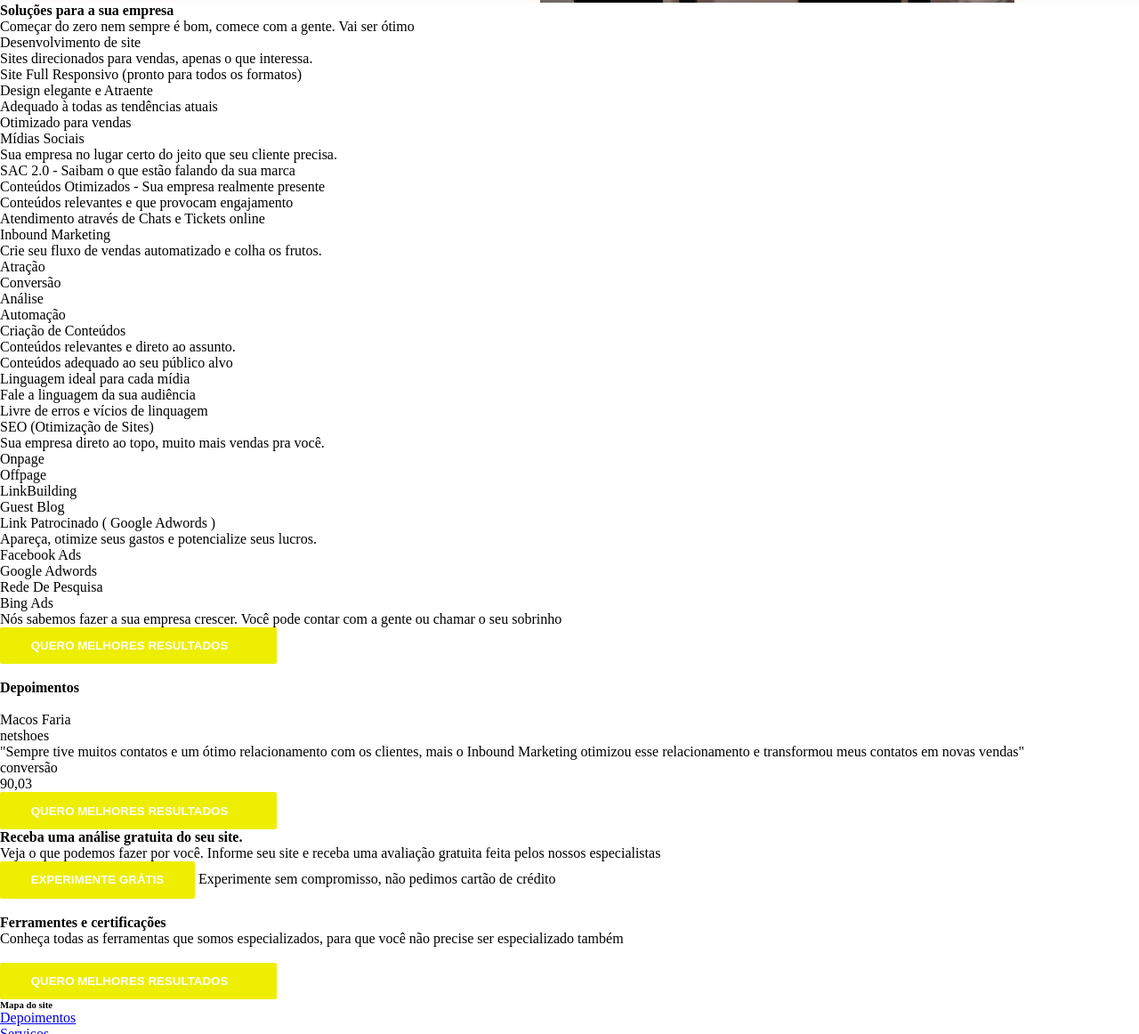
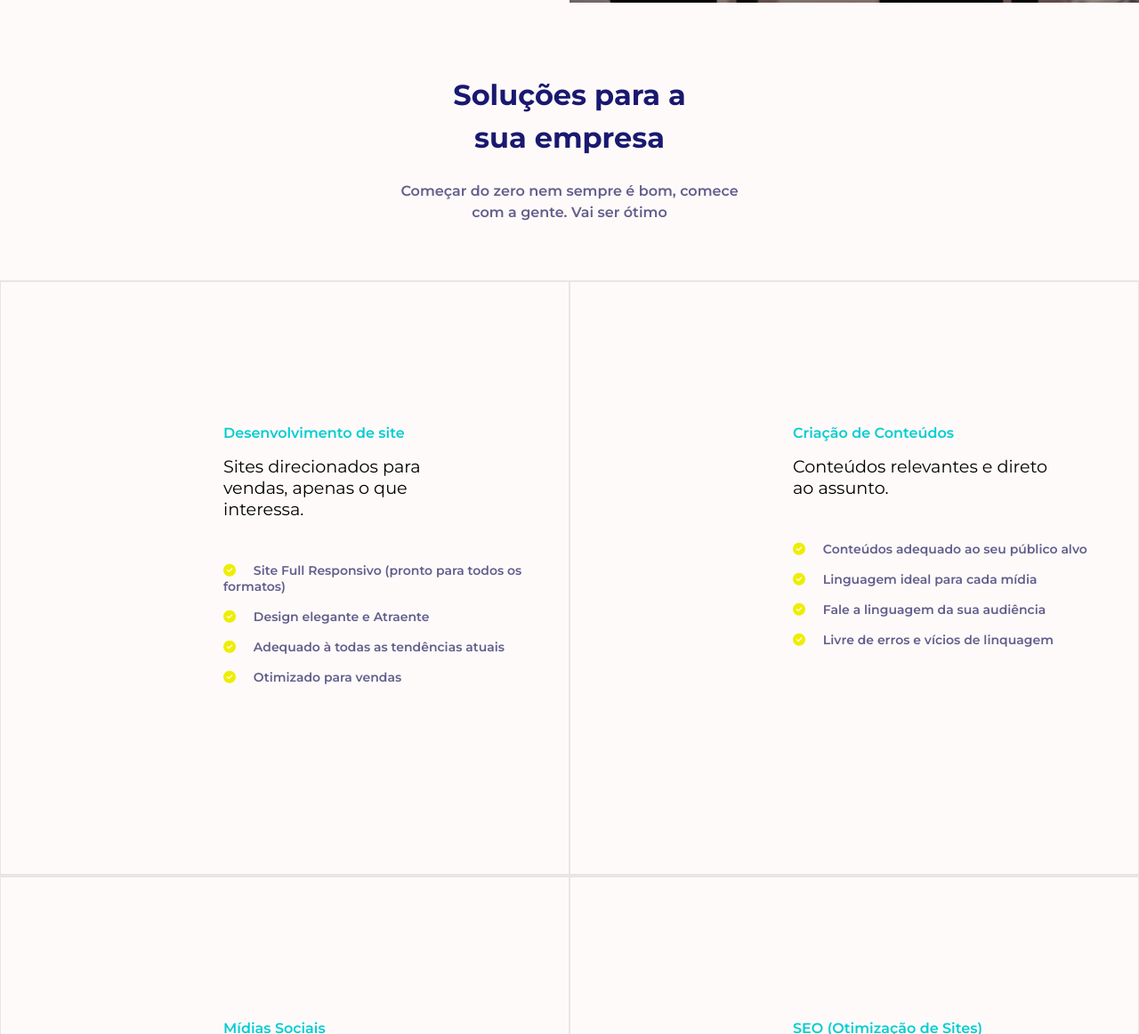
Before and after one commit to VitorPradodeSantana/LandingPage, a plain HTML site: page index.html in a window 1280 px wide. Shown: the part 1638-2800 px from the top of the page at 89% size. Drawn offline with Linux system fonts and the light colour scheme.

Commit message:
Feito o estilo da área de serviços, o estilo da área de teste

```diff
--- a/index.html
+++ b/index.html
@@ -1,16 +1,15 @@
 <!DOCTYPE html>
 <html lang="pt-br">
+
 <head>
   <meta charset="UTF-8" />
   <meta http-equiv="X-UA-Compatible" content="IE=edge" />
   <meta name="viewport" content="width=device-width, initial-scale=1.0" />
   <title>zerolab</title>
   <link rel="stylesheet" href="style.css" />
-    <script
-      src="https://kit.fontawesome.com/82af083c5d.js"
-      crossorigin="anonymous"
-    ></script>
+  <script src="https://kit.fontawesome.com/82af083c5d.js" crossorigin="anonymous"></script>
 </head>
+
 <body>
   <header class="cabecalho">
     <div class="container">
@@ -63,7 +62,7 @@
   </main>
 
   <section id="video">
-      <div class="container">
+
     <div class="descricao-video">
       <a href="#">
         <i class="fa-solid fa-video"></i>
@@ -80,160 +79,177 @@
       </button>
     </div>
 
+
     <div class="video">
-          <img src="img/home-de-negocios.jpg" alt="imagem-homem-de-negocios" />
+      <div>
+        <img src="img/playVideo.png" alt="play-do-video">
       </div>
+      <img src="img/homem-de-negocios.jpg" alt="imagem-homem-de-negocios" />
     </div>
+
   </section>
 
   <section id="solucoes">
+    <div class="container">
+
+
+      <header>
         <h4>Soluções para a sua empresa</h4>
 
-      <span
-        >Começar do zero nem sempre é bom, comece com a gente. Vai ser
-        ótimo</span
-      >
+        <div>
+        <span>Começar do zero nem sempre é bom, comece com a gente. Vai ser
+          ótimo</span>
+        </div>
+      </header>
+
+    </div>
 
       <!-- LADO ESQUERDO -->
 
-      <div>
+      <section class="solucoes-container">
+
+      <div class="row-1">
         <p>Desenvolvimento de site</p>
         <p>Sites direcionados para vendas, apenas o que interessa.</p>
         <ul>
           <li>
-            <i></i>
+            <i class="fa-sharp fa-solid fa-circle-check"></i>
             Site Full Responsivo (pronto para todos os formatos)
           </li>
           <li>
-            <i></i>
+            <i class="fa-sharp fa-solid fa-circle-check"></i>
             Design elegante e Atraente
           </li>
           <li>
-            <i></i>
+            <i class="fa-sharp fa-solid fa-circle-check"></i>
             Adequado à todas as tendências atuais
           </li>
           <li>
-            <i></i>
+            <i class="fa-sharp fa-solid fa-circle-check"></i>
             Otimizado para vendas
           </li>
         </ul>
       </div>
 
-      <div>
+      <div class="row-2">
         <p>Mídias Sociais</p>
         <p>Sua empresa no lugar certo do jeito que seu cliente precisa.</p>
         <ul>
           <li>
-            <i></i>
+            <i class="fa-sharp fa-solid fa-circle-check"></i>
             SAC 2.0 - Saibam o que estão falando da sua marca
           </li>
           <li>
-            <i></i>
+            <i class="fa-sharp fa-solid fa-circle-check"></i>
             Conteúdos Otimizados - Sua empresa realmente presente
           </li>
           <li>
-            <i></i>
+            <i class="fa-sharp fa-solid fa-circle-check"></i>
             Conteúdos relevantes e que provocam engajamento
           </li>
           <li>
-            <i></i>
+            <i class="fa-sharp fa-solid fa-circle-check"></i>
             Atendimento através de Chats e Tickets online
           </li>
         </ul>
       </div>
 
-      <div>
+      <div class="row-3">
         <p>Inbound Marketing</p>
         <p>Crie seu fluxo de vendas automatizado e colha os frutos.</p>
         <ul>
           <li>
-            <i></i>
+            <i class="fa-sharp fa-solid fa-circle-check"></i>
             Atração
           </li>
           <li>
-            <i></i>
+            <i class="fa-sharp fa-solid fa-circle-check"></i>
             Conversão
           </li>
           <li>
-            <i></i>
+            <i class="fa-sharp fa-solid fa-circle-check"></i>
             Análise
           </li>
           <li>
-            <i></i>
+            <i class="fa-sharp fa-solid fa-circle-check"></i>
             Automação
           </li>
         </ul>
       </div>
 
+
       <!-- LADO DIREITO -->
-      <div>
+      <div class="row-4">
         <p>Criação de Conteúdos</p>
         <p>Conteúdos relevantes e direto ao assunto.</p>
         <ul>
           <li>
-            <i></i>
+            <i class="fa-sharp fa-solid fa-circle-check"></i>
             Conteúdos adequado ao seu público alvo
           </li>
           <li>
-            <i></i>
+            <i class="fa-sharp fa-solid fa-circle-check"></i>
             Linguagem ideal para cada mídia
           </li>
           <li>
-            <i></i>
+            <i class="fa-sharp fa-solid fa-circle-check"></i>
             Fale a linguagem da sua audiência
           </li>
           <li>
-            <i></i>
+            <i class="fa-sharp fa-solid fa-circle-check"></i>
             Livre de erros e vícios de linquagem
           </li>
         </ul>
       </div>
 
-      <div>
+      <div class="row-5">
         <p>SEO (Otimização de Sites)</p>
         <p>Sua empresa direto ao topo, muito mais vendas pra você.</p>
         <ul>
           <li>
-            <i></i>
+            <i class="fa-sharp fa-solid fa-circle-check"></i>
             Onpage
           </li>
           <li>
-            <i></i>
+            <i class="fa-sharp fa-solid fa-circle-check"></i>
             Offpage
           </li>
           <li>
-            <i></i>
+            <i class="fa-sharp fa-solid fa-circle-check"></i>
             LinkBuilding
           </li>
           <li>
-            <i></i>
+            <i class="fa-sharp fa-solid fa-circle-check"></i>
             Guest Blog
           </li>
         </ul>
       </div>
 
-      <div>
+      <div class="row-6">
         <p>Link Patrocinado ( Google Adwords )</p>
         <p>Apareça, otimize seus gastos e potencialize seus lucros.</p>
         <ul>
           <li>
-            <i></i>
+            <i class="fa-sharp fa-solid fa-circle-check"></i>
             Facebook Ads
           </li>
           <li>
-            <i></i>
+            <i class="fa-sharp fa-solid fa-circle-check"></i>
             Google Adwords
           </li>
           <li>
-            <i></i>
+            <i class="fa-sharp fa-solid fa-circle-check"></i>
             Rede De Pesquisa
           </li>
           <li>
-            <i></i>
+            <i class="fa-sharp fa-solid fa-circle-check"></i>
             Bing Ads
           </li>
         </ul>
       </div>
+    </div>
+</section>
+
   </section>
 
   <section id="resultados">
@@ -242,32 +258,48 @@
         <span>Nós sabemos fazer a sua empresa crescer.</span> Você pode contar
         com a gente ou chamar o seu sobrinho
       </p>
-        <button>quero melhores resultados <i></i></button>
+      <button>quero melhores resultados <i class="fa-solid fa-arrow-right"></i></button>
     </div>
     <div>
-        <img src="" alt="" />
+      <img src="img/Group 4.png" alt="" />
     </div>
   </section>
 
   <section id="depoimentos">
+
     <h4>Depoimentos</h4>
 
     <div>
       <img src="" alt="" />
-        <p>Macos Faria</p>
+      <p class="nome-depoimento">Macos Faria</p>
       <span>netshoes</span>
 
-        <p>
+      <p class="texto-depoimento">
         "Sempre tive muitos contatos e um ótimo relacionamento com os
         clientes, mais o Inbound Marketing otimizou esse relacionamento e
         transformou meus contatos em novas vendas"
       </p>
-
+      <div class="indicadores">
       <div>
         <p>conversão</p>
         <div>
-            <i></i>
+          <i class="fa-sharp fa-solid fa-arrow-up"></i>
           <p>90,03</p>
+        </div>
+      </div>
+      <div>
+        <p>mais indicações</p>
+        <div>
+          <i class="fa-sharp fa-solid fa-arrow-up"></i>
+          <p>90,03</p>
+        </div>
+      </div>
+      <div>
+        <p>crescimento</p>
+        <div>
+          <i class="fa-sharp fa-solid fa-arrow-up"></i>
+          <p>90,03</p>
+        </div>
       </div>
     </div>
     </div>
@@ -360,4 +392,5 @@
     </div>
   </footer>
 </body>
+
 </html>
--- a/style.css
+++ b/style.css
@@ -3,7 +3,12 @@
 :root {
   --cor-principal: #1e90ff;
   --amarelo-botao: #eeee00;
-  --azul-texto: #19197077;
+  --azul-texto: #0101489f;
+  --azul-titulo: #191970;
+  --cor-fundo: #fffafa;
+  --titulo-servicos: #00ced1;
+  --cor-linha-grid: #cdc9c971;
+  --background-teste-gratis: #00bfff;
 }
 
 * {
@@ -30,7 +35,7 @@ button {
   font-size: 'Montserrat', sans-serif;
   font-weight: 600;
 
-  padding: 1em 2.6em;
+  padding: 1em 2em 1em 2.6em;
   cursor: pointer;
 }
 
@@ -134,17 +139,18 @@ button > i {
 
 /* ------------------------------------------- PRINCIPAL ------------------------------------------- */
 #video {
-  background-color: #fffafa;
-}
+  background-color: var(--cor-fundo);
 
-#video .container {
-  display: flex;
-  align-items: flex-start;
-  justify-content: flex-start;
+  display: grid;
+  grid-template-columns: 1fr 1fr;
+  justify-content: center;
 }
 
 .descricao-video {
-  padding: 8rem 0;
+  padding: 8rem 0rem;
+  justify-self: center;
+
+  margin-left: 250px;
 }
 
 .descricao-video a {
@@ -162,7 +168,7 @@ button > i {
   font-size: 2rem;
   font-family: 'Montserrat', sans-serif;
   margin-top: 8rem;
-  color: #191970;
+  color: var(--azul-titulo);
 
   margin-bottom: 2rem;
 }
@@ -178,11 +184,239 @@ button > i {
 
 #video .video {
   height: 800px;
-  margin-left: 0 !important;
+  margin-left: 0;
+
+  position: relative;
 }
 
-#video .video img {
+#video .video img:nth-child(1) {
+  position: absolute;
+  cursor: pointer;
+  right: 45%;
+  bottom: 50%;
+}
+
+#video .video img:nth-child(2) {
   height: 100%;
-  margin-left: 0 !important;
-  box-sizing: border-box;
+  width: 100%;
 }
+
+/* ------------------------------------------- PRINCIPAL ------------------------------------------- */
+#solucoes {
+  background-color: var(--cor-fundo);
+}
+
+#solucoes header {
+  text-align: center;
+  font-family: 'Montserrat', sans-serif;
+  font-weight: 600;
+
+  padding-top: 5rem;
+  padding-bottom: 4rem;
+}
+
+#solucoes h4 {
+  width: 300px;
+  font-size: 2rem;
+  color: var(--azul-titulo);
+  margin: 0 auto;
+
+  line-height: 3rem;
+}
+
+#solucoes header div {
+  width: 400px;
+  margin: 0 auto;
+  color: var(--azul-texto);
+  padding-top: 1.5rem;
+  line-height: 1.5rem;
+}
+
+#solucoes .solucoes-container {
+  display: grid;
+  grid-template-columns: 1fr 1fr;
+  grid-template-rows: 1fr 1fr 1fr;
+}
+
+#solucoes .solucoes-container div {
+  border-top: 2px;
+  border-right: 1px;
+  border-left: 1px;
+  border-bottom: 2px;
+  border-style: solid;
+  border-color: var(--cor-linha-grid);
+
+  padding-top: 10rem;
+  padding-bottom: 10rem;
+
+  padding-left: 250px;
+}
+
+#solucoes .solucoes-container div p:nth-child(1) {
+  color: var(--titulo-servicos);
+  font-weight: 600;
+  font-family: 'Montserrat', sans-serif;
+}
+
+#solucoes .row-1 {
+  grid-column-start: 1;
+  grid-column-end: 2;
+  grid-row-start: 1;
+  grid-row-end: 1;
+}
+
+#solucoes .row-2 {
+  grid-column-start: 1;
+  grid-column-end: 2;
+  grid-row-start: 2;
+  grid-row-end: 2;
+}
+
+#solucoes .row-3 {
+  grid-column-start: 1;
+  grid-column-end: 2;
+  grid-row-start: 3;
+  grid-row-end: 3;
+}
+
+#solucoes .row-4 {
+  grid-column-start: 2;
+  grid-column-end: 3;
+  grid-row-start: 1;
+  grid-row-end: 1;
+}
+
+#solucoes .row-5 {
+  grid-column-start: 2;
+  grid-column-end: 3;
+  grid-row-start: 2;
+  grid-row-end: 2;
+}
+
+#solucoes .row-6 {
+  grid-column-start: 2;
+  grid-column-end: 3;
+  grid-row-start: 3;
+  grid-row-end: 3;
+}
+
+#solucoes .solucoes-container div ul {
+  list-style: none;
+  font-family: 'Montserrat', sans-serif;
+  font-weight: 600;
+  font-size: 14px;
+  color: var(--azul-texto);
+}
+
+#solucoes .solucoes-container div ul i {
+  color: var(--amarelo-botao);
+  margin-right: 1rem;
+}
+
+#solucoes .solucoes-container div p:nth-child(1) {
+  margin-bottom: 1rem;
+}
+
+#solucoes .solucoes-container div p:nth-child(2) {
+  font-size: 1.2rem;
+  margin-bottom: 3rem;
+  font-family: 'Montserrat', sans-serif;
+  width: 75%;
+}
+
+#solucoes .solucoes-container div ul li {
+  margin-bottom: 1rem;
+}
+
+/* ------------------------------------------- RESULTADOS ------------------------------------------- */
+#resultados {
+  background-color: var(--background-teste-gratis);
+  padding: 5rem 250px;
+
+  display: flex;
+  justify-content: space-around;
+}
+
+#resultados p {
+  font-size: 1.2rem;
+  font-family: 'Montserrat', sans-serif;
+  line-height: 2rem;
+  color: #fff;
+  width: 350px;
+  padding-bottom: 3rem;
+}
+
+#resultados span {
+  font-weight: bold;
+}
+
+#resultados button {
+  background-color: var(--background-teste-gratis);
+  border: 2px solid #fff;
+}
+
+#resultados img {
+  padding-left: 8rem;
+}
+
+/* -------------------------------------------DEPOIMENTOS  ------------------------------------------- */
+
+#depoimentos {
+  background-color: var(--cor-fundo);
+}
+
+#depoimentos h4 {
+  font-family: 'Montserrat', sans-serif;
+  font-size: 2rem;
+  text-align: center;
+  color: var(--azul-titulo);
+  padding-top: 8rem;
+}
+
+#depoimentos > div {
+  border: 2px solid var(--cor-linha-grid);
+  display: flex;
+  align-items: center;
+  justify-content: center;
+  flex-direction: column;
+
+  padding: 4rem 5.5rem;
+  width: 700px;
+}
+
+#depoimentos > div .nome-depoimento {
+  color: var(--azul-titulo);
+  font-weight: 700;
+  font-size: 1.2rem;
+  font-family: 'Montserrat', sans-serif;
+}
+
+#depoimentos > div span {
+  font-family: 'Montserrat', sans-serif;
+  text-transform: uppercase;
+  color: var(--cor-principal);
+}
+
+#depoimentos > div .texto-depoimento {
+  text-align: center;
+  font-family: 'Montserrat', sans-serif;
+  color: var(--azul-texto);
+  font-size: 14px;
+  padding: 2rem 0;
+}
+
+#depoimentos .indicadores {
+  display: flex;
+  align-items: center;
+  justify-content: space-around;
+}
+
+#depoimentos .indicadores div div {
+  display: flex;
+  align-items: center;
+}
+
+#depoimentos .indicadores div div i {
+  font-size: 12px;
+  margin-right: 5px;
+}
```
Also changed, not shown: img/Group 4.png (added), img/home-de-negocios.jpg (deleted), img/homem-de-negocios.jpg (added), img/playVideo.png (added). Lines whose indentation alone changed are shown as unchanged.
